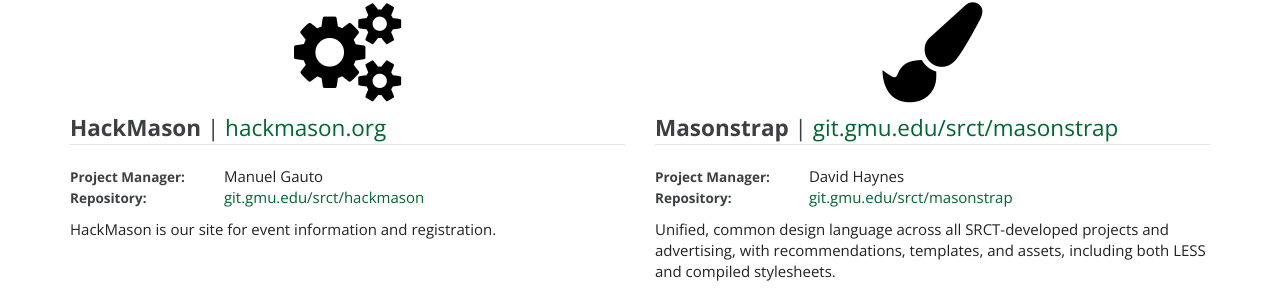
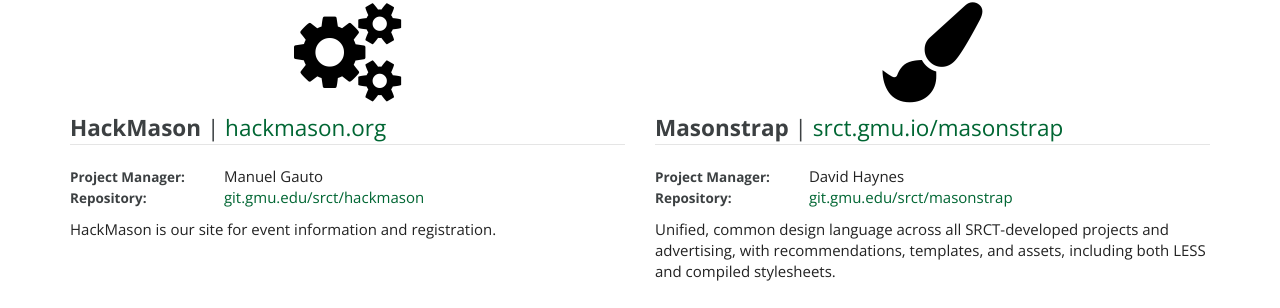
Before and after one commit to srct/srctweb, a Python web app: template srctweb/website/templates/projects.html in a window 1280 px wide. Shown: the part 2805-3113 px from the top of the page. Run offline with Jinja, Linux system fonts and the light colour scheme; the template is opened without the code that fills it, so the values that code supplies are empty; some libraries are stand-ins or nearby versions.

Commit message:
modified link for masonstrap project to gitlab pages static site

```diff
--- a/srctweb/website/templates/projects.html
+++ b/srctweb/website/templates/projects.html
@@ -374,7 +374,7 @@ or advertising.</small></font></legend>
       <a class="project-link" name="Masonstrap" href="#masonstrap"><i class="fa fa-paint-brush project-icon"></i></a>
 
       <legend><strong>Masonstrap</strong>
-      | <a href="https://git.gmu.edu/srct/masonstrap">git.gmu.edu/srct/masonstrap</a></legend>
+      | <a href="https://srct.gmu.io/masonstrap/">srct.gmu.io/masonstrap</a></legend>
 
       <strong class="project-role">Project Manager:</strong>
         David Haynes<br>
```
